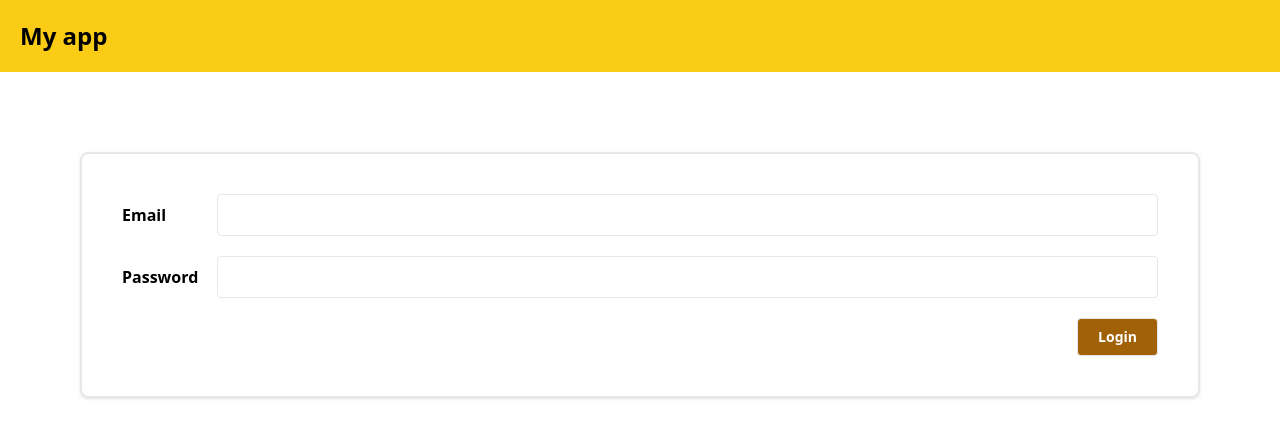
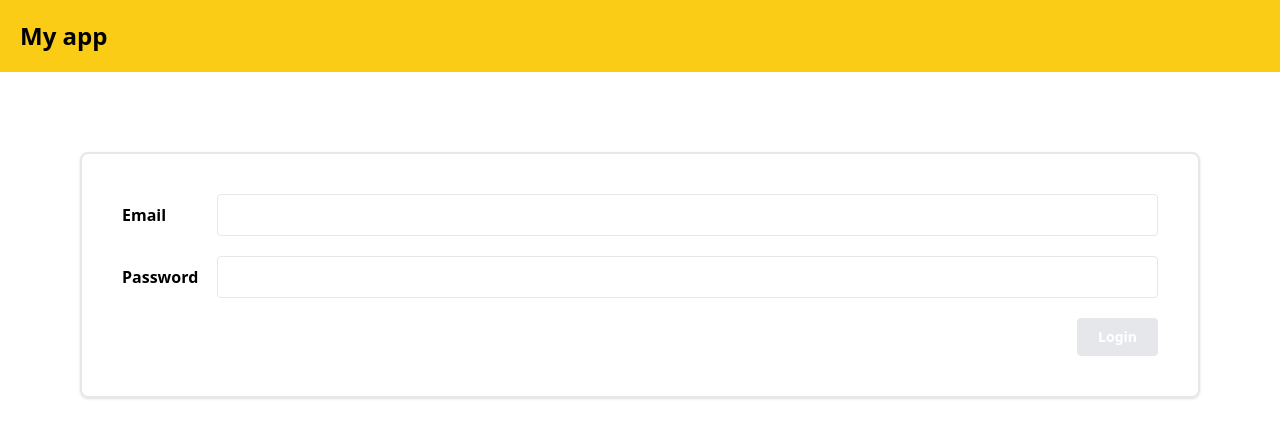
Before and after one commit to Jorge-Ortiz-Mata/03-react-useEffect-useReducer-useContext, a React (Create React App) app: page / in a window 1280 px wide. Shown: the top 438 px of the page. Built offline with nearby package versions, Linux system fonts and the light colour scheme.

Commit message:
Enable and disable a form depending on the properties length.

```diff
--- a/src/components/Authentication/AuthenticationForm.jsx
+++ b/src/components/Authentication/AuthenticationForm.jsx
@@ -1,7 +1,25 @@
-import { useState } from "react";
+import { useEffect, useState } from "react";
 
 const AuthenticationForm = ({onSubmitForm}) => {
   const [account, setAccount] = useState({email: '', password: ''});
+  const [formEnabled, setFormEnabled] = useState(false);
+
+  useEffect(() => {
+    const timer = setTimeout(() => {
+      console.log('CHECKING.....');
+
+      if(account.email.length > 1 && account.password.length > 6){
+        setFormEnabled(true);
+      } else {
+        setFormEnabled(false);
+      }
+    }, 500);
+
+    return () => {
+      console.log('RETURNING DUDE!!!');
+      clearInterval(timer);
+    }
+  }, [account]);
 
   const handleSubmit = (e) => {
     e.preventDefault();
@@ -28,7 +46,18 @@ const AuthenticationForm = ({onSubmitForm}) => {
         <input type="password" name="password" id="password" className="border p-2 rounded w-full" onChange={handleChange} />
       </div>
       <div className="flex gap-2 items-center justify-end">
-        <input type="submit" value="Login" className="border p-2 rounded bg-yellow-700 text-white text-sm font-bold px-5" />
+        <input
+          type="submit"
+          value="Login"
+          className= {
+            formEnabled
+            ? "border p-2 rounded bg-yellow-700 text-white text-sm font-bold px-5"
+            : "border p-2 rounded bg-gray-200 text-white text-sm font-bold px-5"
+          }
+          disabled={
+            formEnabled ? false : true
+          }
+        />
       </div>
     </form>
   );
```
